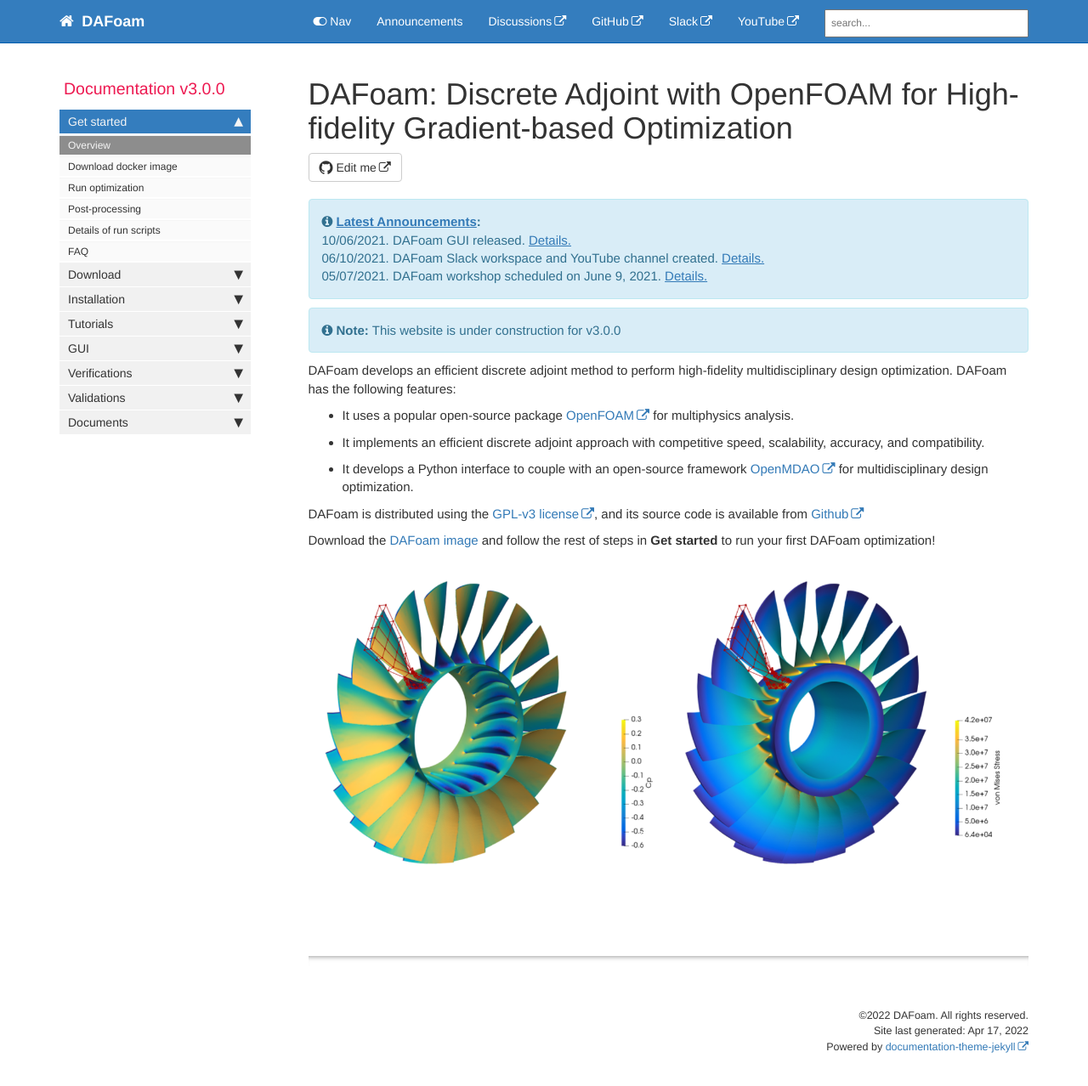
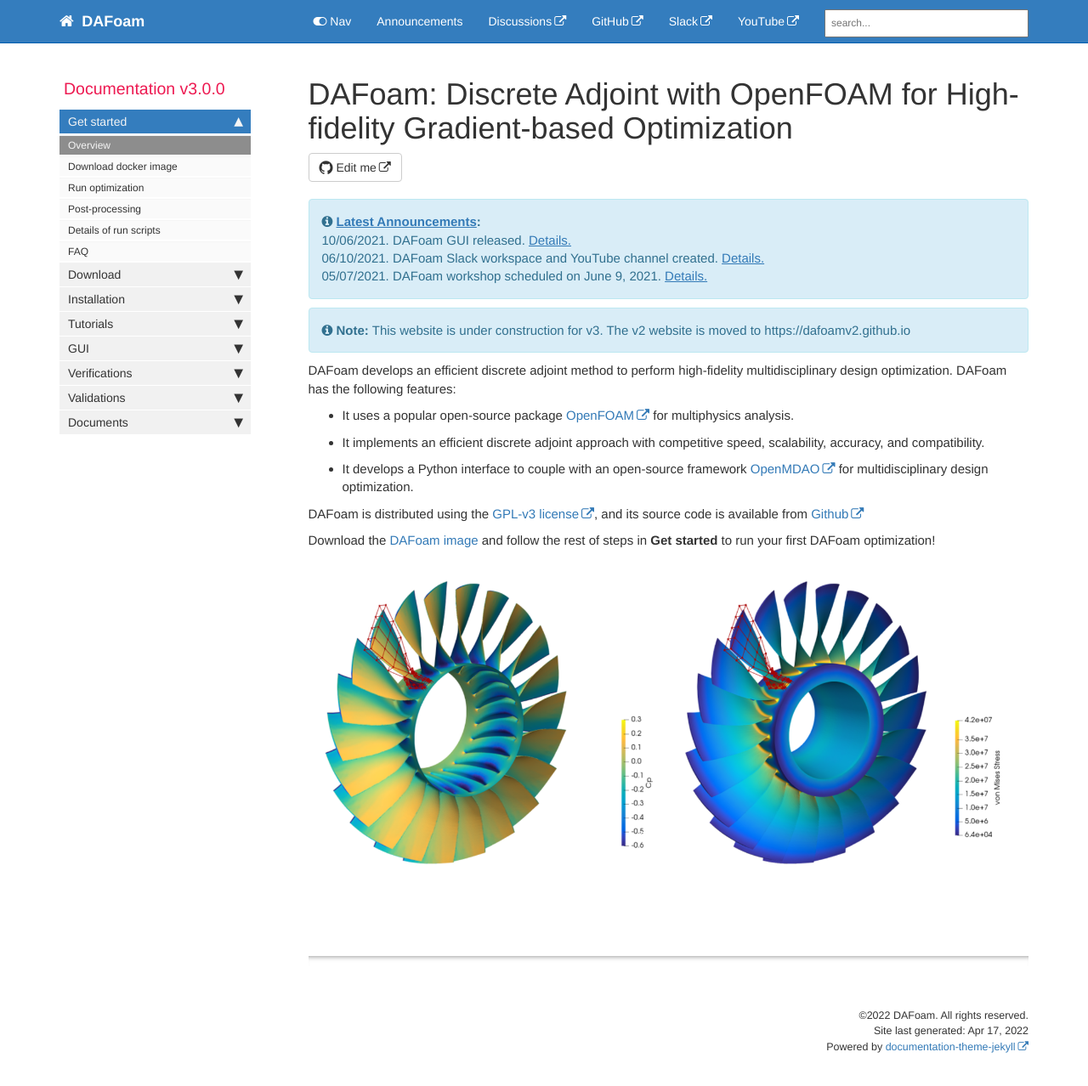
Before and after one commit to DAFoam/DAFoam.github.io, a Jekyll site: the page built from index.md, in a window 1280 px wide and 1291 px high. Shown: the top 1278 px of the window at 85% size. Built offline with Jekyll 4.4.1, drawn with Linux system fonts in a browser that asks for light colours; comment, search, counter and statistics services are not loaded.

Commit message:
content update

```diff
--- a/index.md
+++ b/index.md
@@ -13,7 +13,7 @@ summary:
 {% endfor %}
 </div>
 
-{% include note.html content="This website is under construction for v3.0.0" %}
+{% include note.html content="This website is under construction for v3. The v2 website is moved to https://dafoamv2.github.io" %}
 
 DAFoam develops an efficient discrete adjoint method to perform high-fidelity multidisciplinary design optimization. DAFoam has the following features:
 
```
